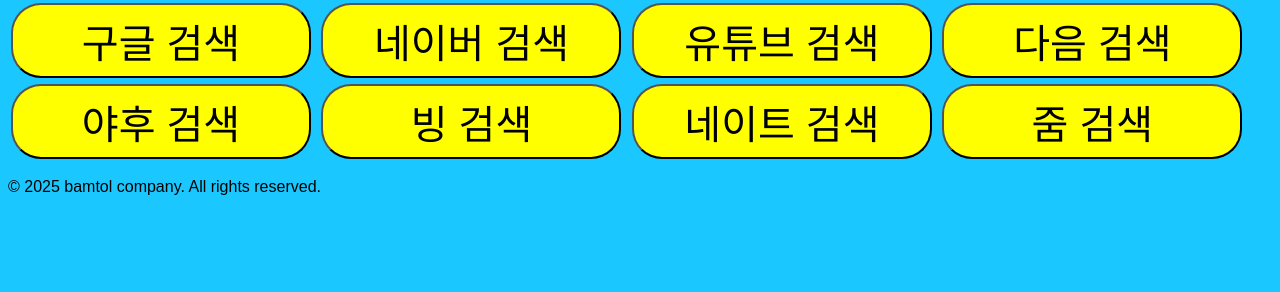
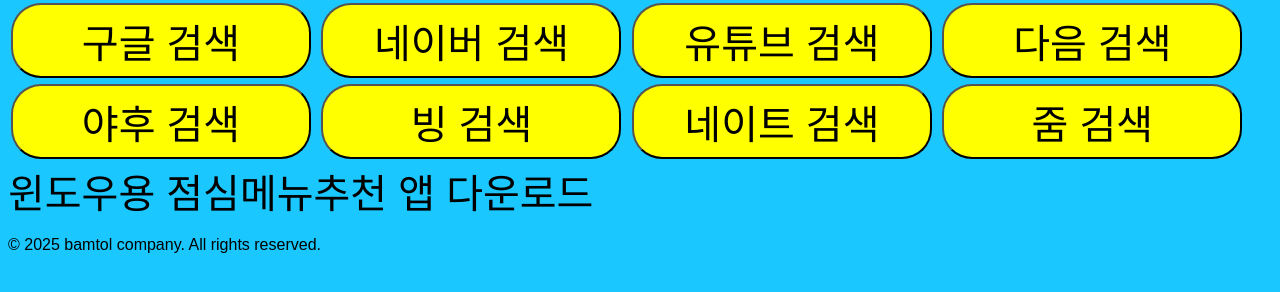
Before and after one commit to bamtolcompany/bamtolcompany.github.io, a plain HTML site: page index.html in a window 1280 px wide. Shown: the part 368-660 px from the top of the page. Drawn offline with Linux system fonts and the light colour scheme.

Commit message:
Update index.html

```diff
--- a/index.html
+++ b/index.html
@@ -128,6 +128,7 @@
   </div>
 </main>
      <footer>
+         <a href="점심 메뉴 추천.exe" download>윈도우용 점심메뉴추천 앱 다운로드</a>
     <p>&copy; 2025 bamtol company. All rights reserved.</p>
   </footer>
 <script>
```
